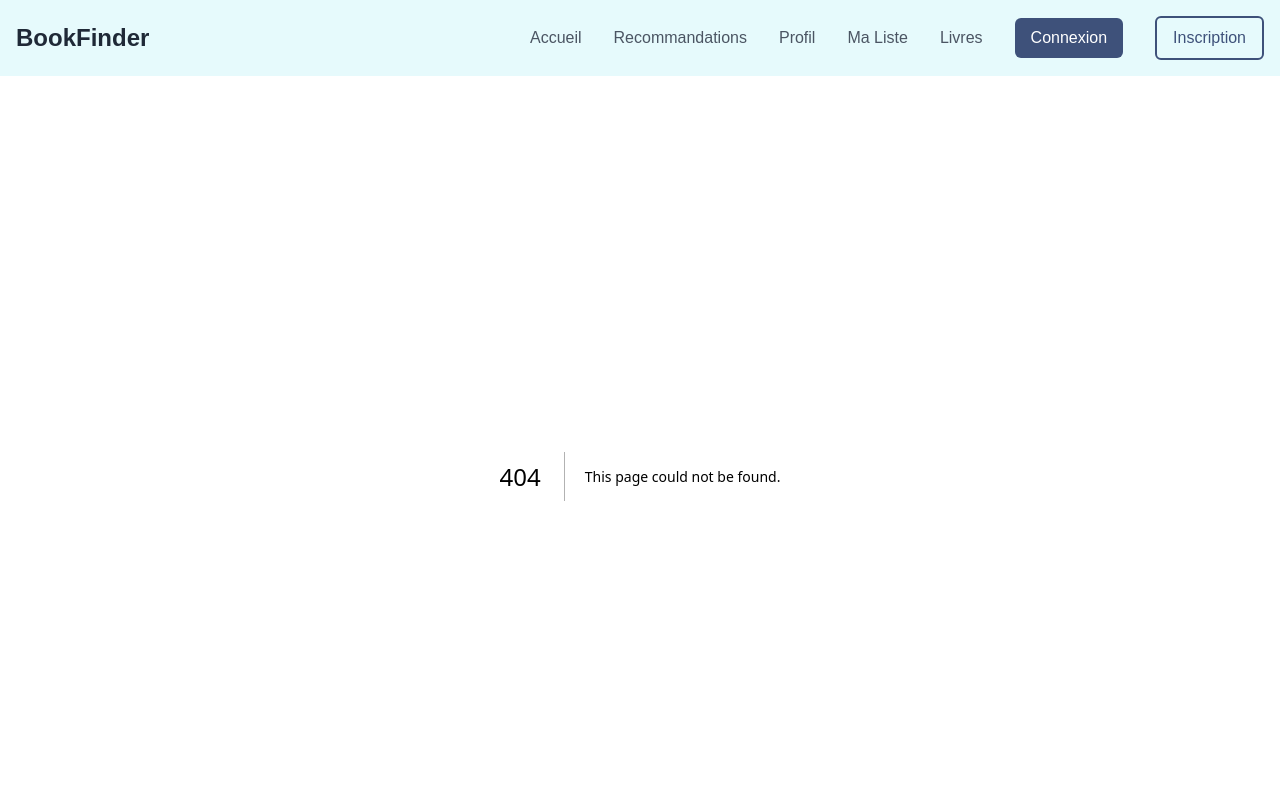
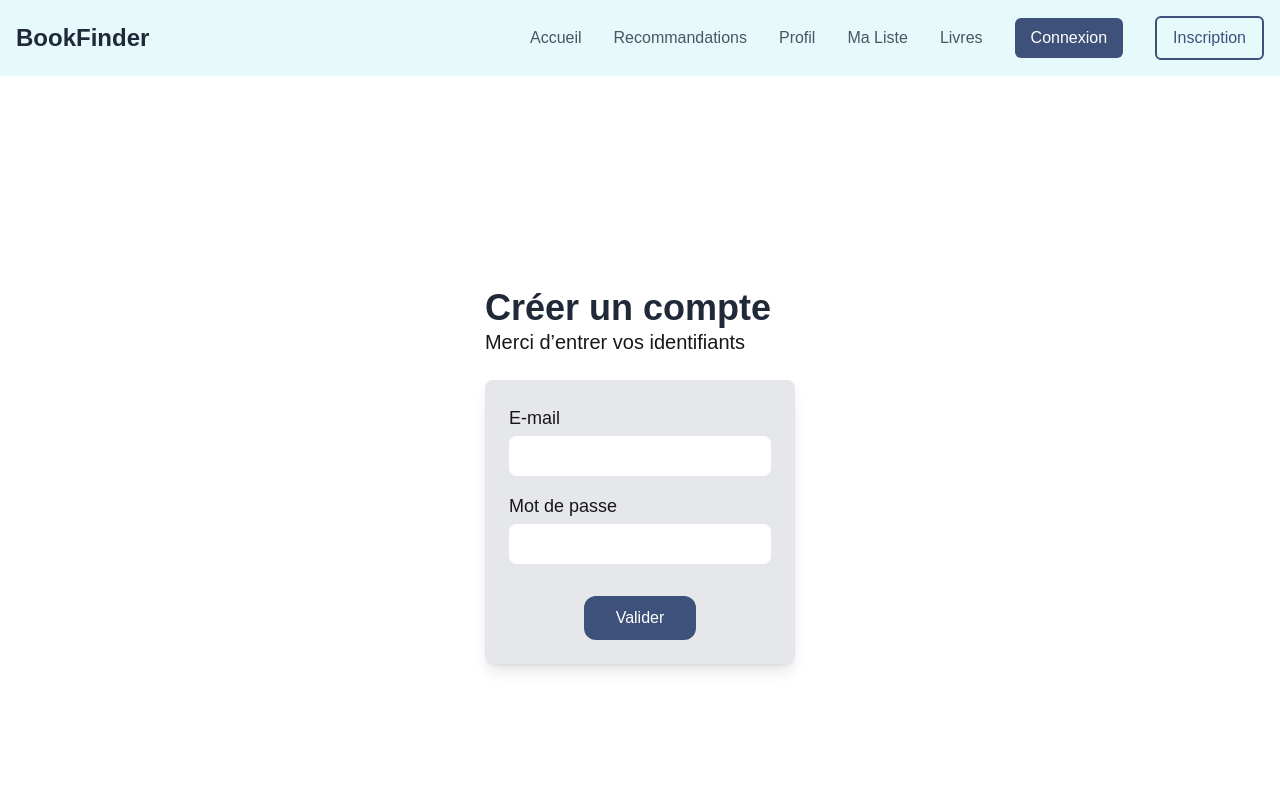
Before and after one commit to sakousi/book-finder, a Next.js app: page /register in a window 1280 px wide. Before the commit this address had no page. Shown: the top 800 px of the page. Built offline with nearby package versions, Linux system fonts and the light colour scheme.

Commit message:
add login and register form

```diff
--- a/app/components/NavBar.tsx
+++ b/app/components/NavBar.tsx
@@ -32,11 +32,11 @@ const NavBar: React.FC = () => {
                     <Link href="/livres" className="text-gray-600 hover:text-blue-500 transition duration-300">
                         Livres
                     </Link>
-                    <Link href="/connexion"
+                    <Link href="/login"
                           className="bg-primary text-white font-medium rounded-md py-2 px-4 hover:scale-105 transition duration-300">
                         Connexion
                     </Link>
-                    <Link href="/inscription"
+                    <Link href="/register"
                           className="bg-transparent text-primary border-2 border-primary rounded-md py-2 px-4 hover:bg-primary hover:scale-105 hover:text-white transition duration-300">
                         Inscription
                     </Link>
@@ -62,9 +62,9 @@ const NavBar: React.FC = () => {
                     <Link href="/livres" className="block px-4 py-2 text-gray-600 hover:bg-gray-100">Livres</Link>
                     <hr className="my-2 border-gray-200"/>
                     <div className="flex flex-col gap-2 items-center pb-2">
-                        <Link href="/connexion"
+                        <Link href="/login"
                               className="block w-fit bg-primary text-white font-medium rounded-md py-2 px-4 hover:scale-105 transition duration-300">Connexion</Link>
-                        <Link href="/inscription"
+                        <Link href="/register"
                               className="block w-fit bg-transparent text-primary border-2 border-primary rounded-md py-2 px-4 hover:bg-primary hover:scale-105 hover:text-white transition duration-300">Inscription</Link>
                     </div>
                 </div>
--- /dev/null
+++ b/app/login/components/auth.tsx
@@ -0,0 +1,43 @@
+"use client";
+
+import { useState } from "react";
+
+export default function AuthForm() {
+  const [loading, setLoading] = useState(false);
+
+  return (
+    <form
+      onSubmit={(e) => {
+        e.preventDefault();
+        setLoading(true);
+      }}
+      className="grid gap-4 flex-col items-center"
+    >
+      <div className="grid gap-4">
+        <div className="flex flex-col gap-1">
+          <p className="text-lg">
+            E-mail
+          </p>
+          <input
+              className={" rounded-lg text-lg py-1.5 px-3"}
+              id="email"
+              name="email"
+              type="email"
+          />
+        </div>
+        <div className="flex flex-col gap-1">
+          <p className="text-lg">
+            Mot de passe
+          </p>
+          <input
+              className={" rounded-lg text-lg py-1.5 px-3"}
+              id="password"
+              name="password"
+              type="password"
+          />
+        </div>
+      </div>
+      <button className="mt-4 bg-primary rounded-xl py-2.5 mx-auto px-8 text-white" disabled={loading}>{loading ? "Chargement..." : "Valider"}</button>
+    </form>
+  );
+}
--- /dev/null
+++ b/app/login/page.tsx
@@ -0,0 +1,29 @@
+"use client";
+
+
+import AuthForm from "./components/auth";
+
+const Login: React.FC = () => {
+    return (
+
+        <main className="min-h-screen flex items-center justify-center">
+
+            <div className={" flex flex-col gap-6"}>
+                <div className={"pr-6"}>
+                    <h1 className="text-gray-800 text-4xl  font-semibold">
+                        Connectez-vous
+                    </h1>
+                    <p className={" text-xl "}>Merci d’entrer vos identifiants </p>
+                </div>
+
+                <div className={" shadow-lg rounded-lg bg-gray-200 p-6"}>
+                    <AuthForm />
+                </div>
+            </div>
+
+        </main>
+
+    );
+};
+
+export default Login;
--- /dev/null
+++ b/app/register/components/regist.tsx
@@ -0,0 +1,43 @@
+"use client";
+
+import { useState } from "react";
+
+export default function RegisterForm() {
+  const [loading, setLoading] = useState(false);
+
+  return (
+    <form
+      onSubmit={(e) => {
+        e.preventDefault();
+        setLoading(true);
+      }}
+      className="grid gap-4 flex-col items-center"
+    >
+      <div className="grid gap-4">
+        <div className="flex flex-col gap-1">
+          <p className="text-lg">
+            E-mail
+          </p>
+          <input
+              className={" rounded-lg text-lg py-1.5 px-3"}
+              id="email"
+              name="email"
+              type="email"
+          />
+        </div>
+        <div className="flex flex-col gap-1">
+          <p className="text-lg">
+            Mot de passe
+          </p>
+          <input
+              className={" rounded-lg text-lg py-1.5 px-3"}
+              id="password"
+              name="password"
+              type="password"
+          />
+        </div>
+      </div>
+      <button className="mt-4 bg-primary rounded-xl py-2.5 mx-auto px-8 text-white" disabled={loading}>{loading ? "Chargement..." : "Valider"}</button>
+    </form>
+  );
+}
--- /dev/null
+++ b/app/register/page.tsx
@@ -0,0 +1,30 @@
+"use client";
+
+
+
+import RegisterForm from "@/app/register/components/regist";
+
+const Register: React.FC = () => {
+    return (
+
+        <main className="min-h-screen flex items-center justify-center">
+
+            <div className={" flex flex-col gap-6"}>
+                <div className={"pr-6"}>
+                    <h1 className="text-gray-800 text-4xl  font-semibold">
+                        Créer un compte
+                    </h1>
+                    <p className={" text-xl "}>Merci d’entrer vos identifiants </p>
+                </div>
+
+                <div className={" shadow-lg rounded-lg bg-gray-200 p-6"}>
+                    <RegisterForm />
+                </div>
+            </div>
+
+        </main>
+
+    );
+};
+
+export default Register;
```
